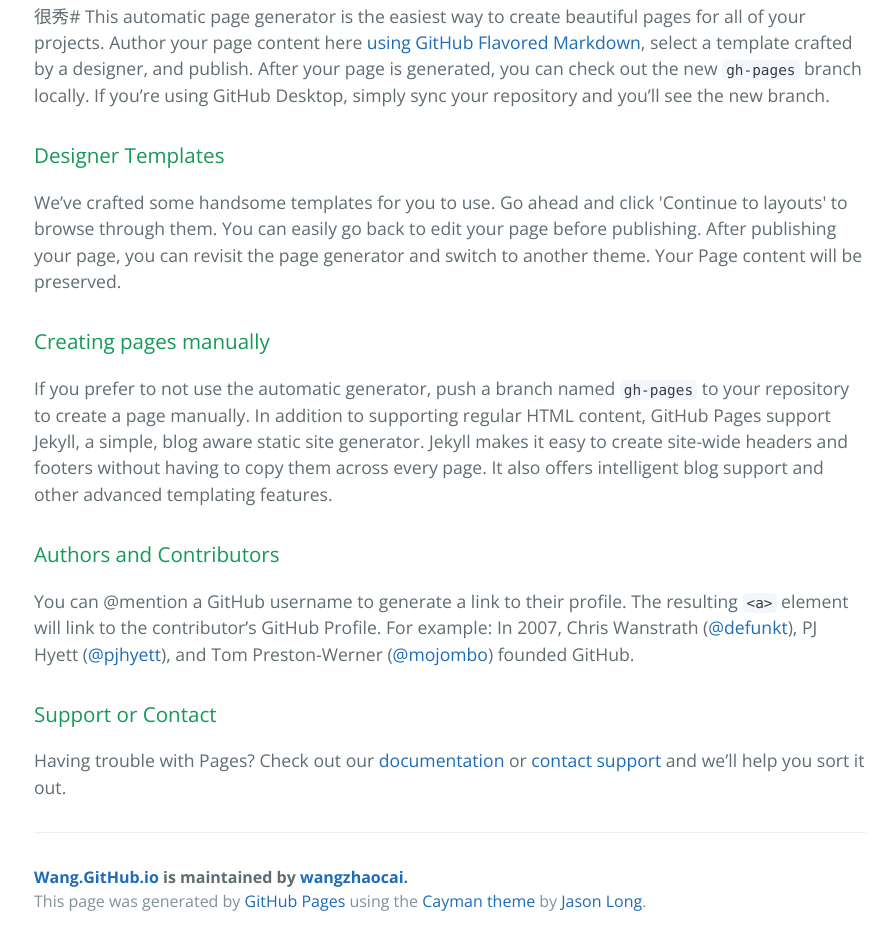
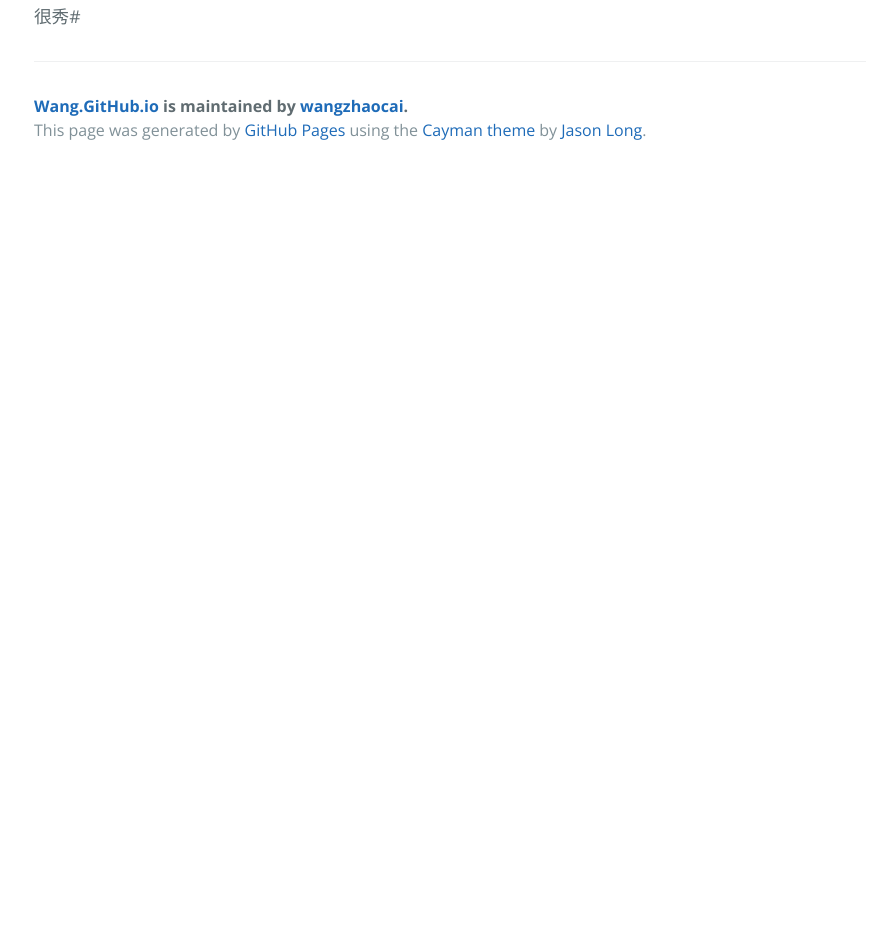
Before and after one commit to wangzhaocai/wang.github.io, a plain HTML site: page index.html in a window 1280 px wide. Shown: the part 412-1357 px from the top of the page, without its empty margins (190-1083 px from the left). After the commit the page ends 800 px from the top, so only its background shows below. Drawn offline with nearby package versions, Linux system fonts and the light colour scheme.

```diff
--- a/index.html
+++ b/index.html
@@ -19,20 +19,7 @@
     </section>
 
     <section class="main-content">
-      <p>很秀#
-This automatic page generator is the easiest way to create beautiful pages for all of your projects. Author your page content here <a href="https://guides.github.com/features/mastering-markdown/">using GitHub Flavored Markdown</a>, select a template crafted by a designer, and publish. After your page is generated, you can check out the new <code>gh-pages</code> branch locally. If you’re using GitHub Desktop, simply sync your repository and you’ll see the new branch.</p>
-<h3>
-<a id="designer-templates" class="anchor" href="#designer-templates" aria-hidden="true"><span aria-hidden="true" class="octicon octicon-link"></span></a>Designer Templates</h3>
-<p>We’ve crafted some handsome templates for you to use. Go ahead and click 'Continue to layouts' to browse through them. You can easily go back to edit your page before publishing. After publishing your page, you can revisit the page generator and switch to another theme. Your Page content will be preserved.</p>
-<h3>
-<a id="creating-pages-manually" class="anchor" href="#creating-pages-manually" aria-hidden="true"><span aria-hidden="true" class="octicon octicon-link"></span></a>Creating pages manually</h3>
-<p>If you prefer to not use the automatic generator, push a branch named <code>gh-pages</code> to your repository to create a page manually. In addition to supporting regular HTML content, GitHub Pages support Jekyll, a simple, blog aware static site generator. Jekyll makes it easy to create site-wide headers and footers without having to copy them across every page. It also offers intelligent blog support and other advanced templating features.</p>
-<h3>
-<a id="authors-and-contributors" class="anchor" href="#authors-and-contributors" aria-hidden="true"><span aria-hidden="true" class="octicon octicon-link"></span></a>Authors and Contributors</h3>
-<p>You can @mention a GitHub username to generate a link to their profile. The resulting <code>&lt;a&gt;</code> element will link to the contributor’s GitHub Profile. For example: In 2007, Chris Wanstrath (<a class="user-mention" data-hovercard-type="user" data-hovercard-url="/users/defunkt/hovercard" data-octo-click="hovercard-link-click" data-octo-dimensions="link_type:self" href="https://github.com/defunkt">@defunkt</a>), PJ Hyett (<a class="user-mention" data-hovercard-type="user" data-hovercard-url="/users/pjhyett/hovercard" data-octo-click="hovercard-link-click" data-octo-dimensions="link_type:self" href="https://github.com/pjhyett">@pjhyett</a>), and Tom Preston-Werner (<a class="user-mention" data-hovercard-type="user" data-hovercard-url="/users/mojombo/hovercard" data-octo-click="hovercard-link-click" data-octo-dimensions="link_type:self" href="https://github.com/mojombo">@mojombo</a>) founded GitHub.</p>
-<h3>
-<a id="support-or-contact" class="anchor" href="#support-or-contact" aria-hidden="true"><span aria-hidden="true" class="octicon octicon-link"></span></a>Support or Contact</h3>
-<p>Having trouble with Pages? Check out our <a href="https://help.github.com/pages">documentation</a> or <a href="https://github.com/contact">contact support</a> and we’ll help you sort it out.</p>
+      <p>很秀#</p>
 
       <footer class="site-footer">
         <span class="site-footer-owner"><a href="https://github.com/wangzhaocai/wang.github.io">Wang.GitHub.io</a> is maintained by <a href="https://github.com/wangzhaocai">wangzhaocai</a>.</span>
```
Also changed, not shown: params.json (+1 -1 lines).
